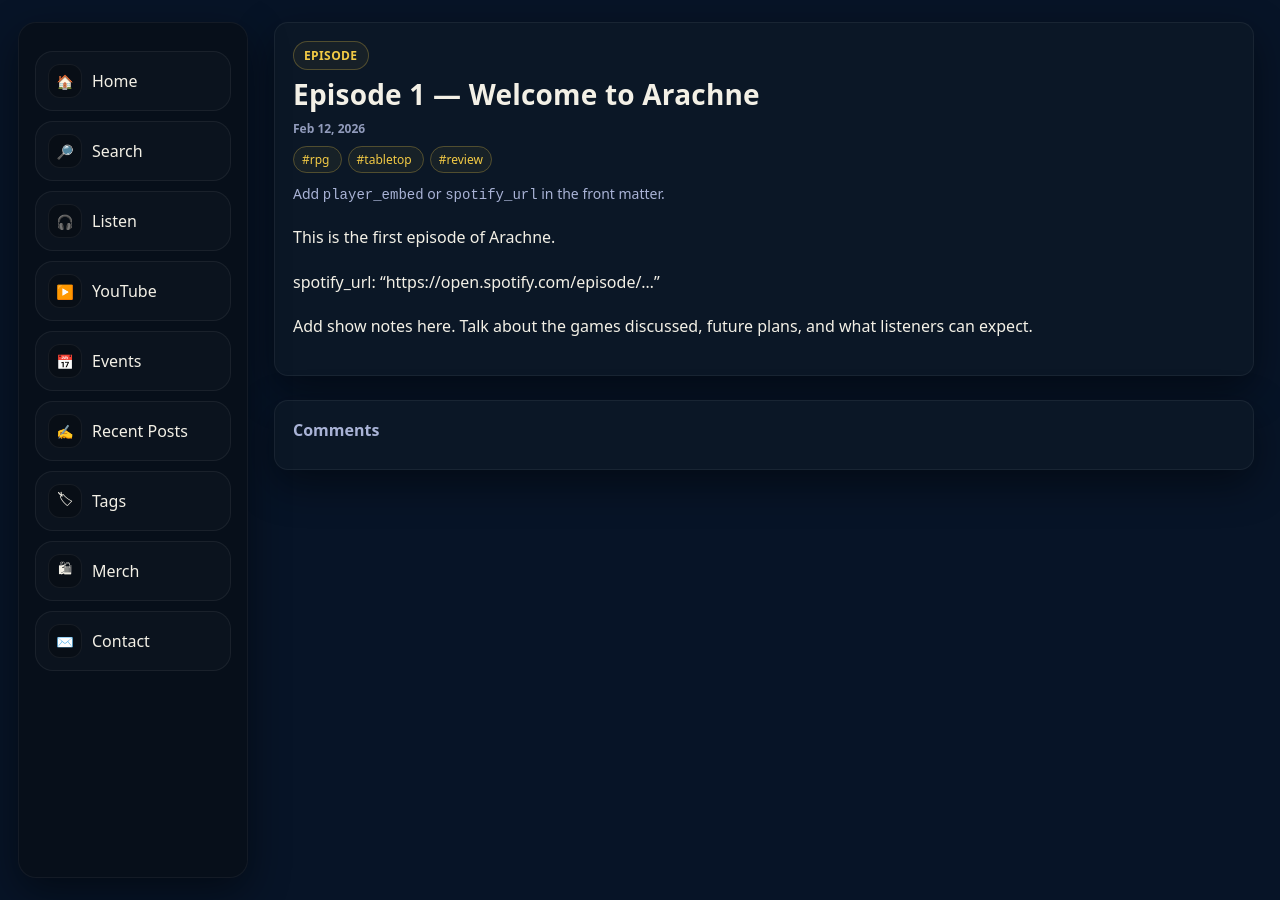
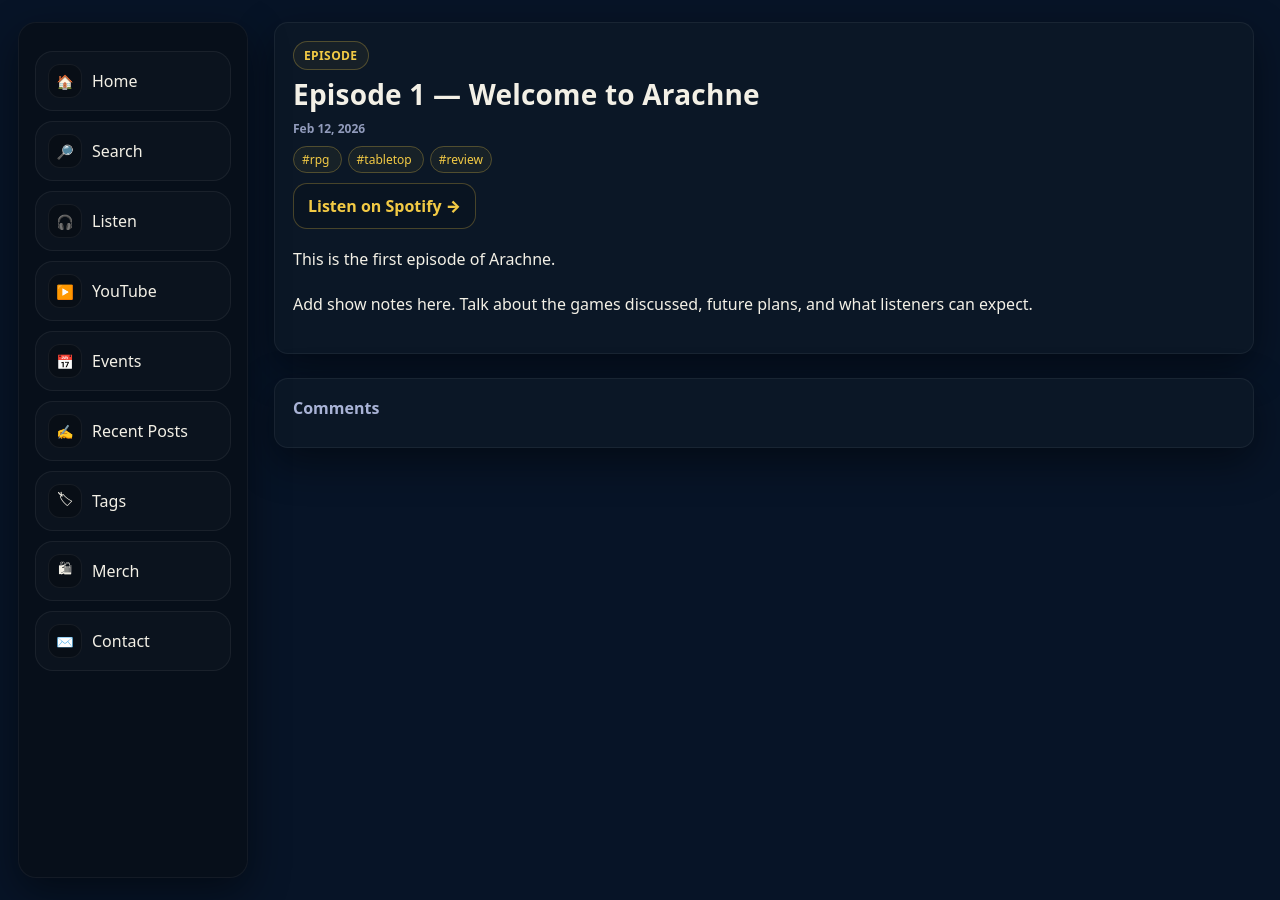
Before and after one commit to InventorofSoup/ArachneAWebsite, a Jekyll site: the page built from _posts/2026-02-12-episode-1-welcome-to-arachne.md, in a window 1280 px wide. Built offline with Jekyll 4.4.1, drawn with Linux system fonts in a browser that asks for light colours; comment, search, counter and statistics services are not loaded.

Commit message:
Update 2026-02-12-episode-1-welcome-to-arachne.md

```diff
--- a/_posts/2026-02-12-episode-1-welcome-to-arachne.md
+++ b/_posts/2026-02-12-episode-1-welcome-to-arachne.md
@@ -5,10 +5,8 @@ date: 2026-02-12 09:00:00 -0500
 content_type: episode
 excerpt: "What Arachne is, what we’re playing, and what you can expect from upcoming episodes."
 tags: [rpg, tabletop, review]
+spotify_url: "https://open.spotify.com/episode/..."
 ---
-
 This is the first episode of Arachne.
 
-spotify_url: "https://open.spotify.com/episode/..."
-
 Add show notes here. Talk about the games discussed, future plans, and what listeners can expect.
```
